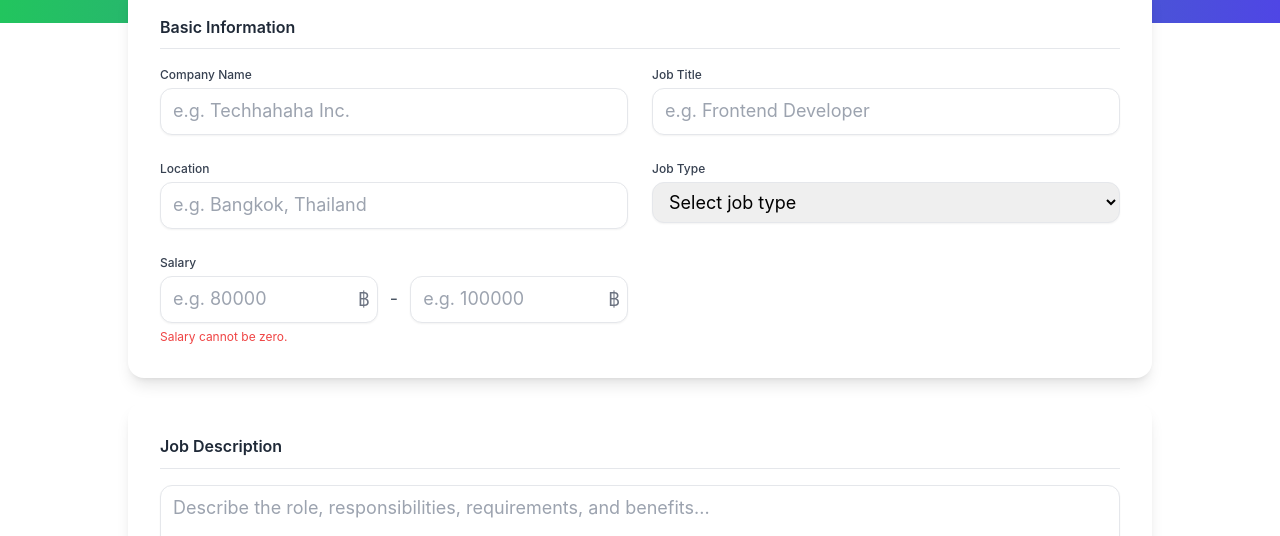
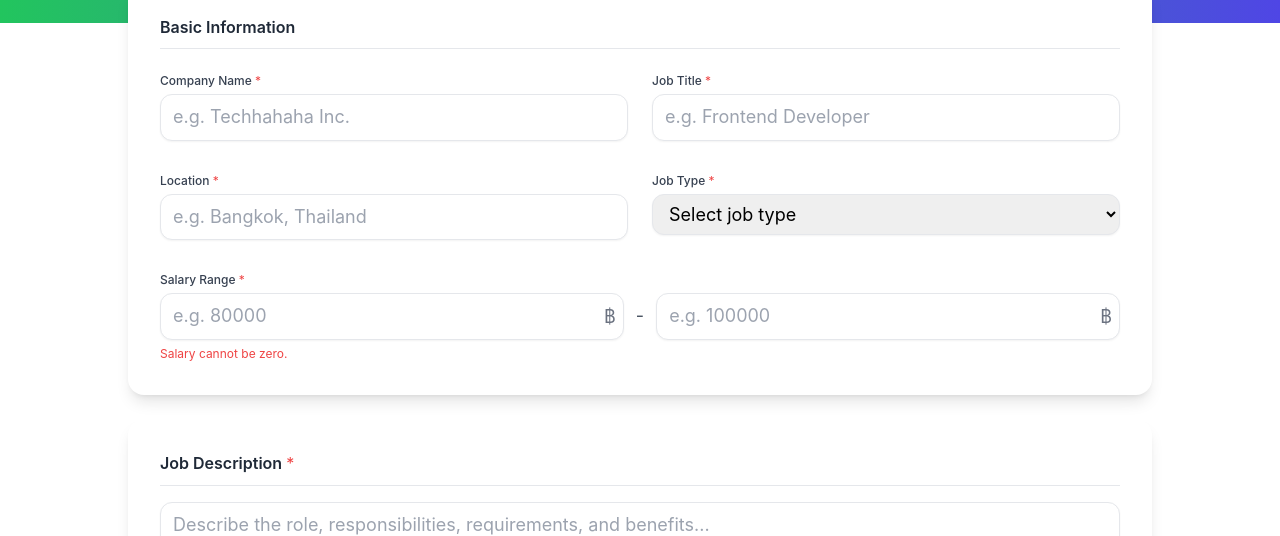
Before and after one commit to KU-jobapp-guys/KU-Seek, a Vue app in the folder frontend/: page /company/job-post-form in a window 1280 px wide. Shown: the part 235-771 px from the top of the page. Built offline with nearby package versions, Linux system fonts and the light colour scheme; no server answers.

Commit message:
fix the job post form (add *)

```diff
--- a/frontend/src/components/jobPostForm/JobPostForm.vue
+++ b/frontend/src/components/jobPostForm/JobPostForm.vue
@@ -1,5 +1,5 @@
 <script setup lang="ts">
-import { ref, computed, onMounted, watch } from 'vue'
+import { ref, computed, onMounted, watch, reactive } from 'vue'
 import type { Job } from '@/types/jobType'
 
 // Import components
@@ -21,7 +21,6 @@ const emit = defineEmits<{
 
 const isEditMode = computed(() => !!props.initialData)
 
-// Form state
 const jobPost = ref({
   company: '',
   role: '',
@@ -35,6 +34,31 @@ const jobPost = ref({
   contacts: [] as { type: string; link: string }[],
 })
 
+// --- NEW: Phone and validation ---
+const errors = reactive({ phone: '' })
+const validatePhone = (phone: string) => /^[0-9]{9,10}$/.test(phone)
+function onPhoneInput(event: Event, index: number) {
+  const input = event.target as HTMLInputElement
+  input.value = input.value.replace(/[^0-9]/g, '')
+  if (input.value.length > 10) {
+    input.value = input.value.slice(0, 10)
+  }
+  jobPost.value.contacts[index].link = input.value
+  validateContacts()
+}
+
+function validateContacts() {
+  errors.phone = ''
+  const phoneContacts = jobPost.value.contacts.filter((c) => c.type === 'Phone')
+  for (const contact of phoneContacts) {
+    if (contact.link && !validatePhone(contact.link)) {
+      errors.phone = 'Phone number must contain 9–10 number digits.'
+      break
+    }
+  }
+}
+// --- END NEW ---
+
 // Initialize form with initialData if provided
 const initializeForm = () => {
   if (props.initialData) {
@@ -46,8 +70,8 @@ const initializeForm = () => {
       jobType: props.initialData.jobType || '',
       skills: props.initialData.skills || [],
       tags: props.initialData.tags || [],
-      salary_min: props.initialData.salary_min.toString() || '',
-      salary_max: props.initialData.salary_max.toString() || '',
+      salary_min: props.initialData.salary_min?.toString() || '',
+      salary_max: props.initialData.salary_max?.toString() || '',
       contacts: props.initialData.contacts || [],
     }
   }
@@ -57,23 +81,25 @@ const isSalaryValid = ref(true)
 
 const isFormValid = computed(() => {
   return (
-    jobPost.value.company.trim() !== '' &&
-    jobPost.value.role.trim() !== '' &&
-    jobPost.value.location.trim() !== '' &&
-    jobPost.value.description.trim() !== '' &&
-    jobPost.value.jobType.trim() !== '' &&
+    jobPost.value.company.trim() &&
+    jobPost.value.role.trim() &&
+    jobPost.value.location.trim() &&
+    jobPost.value.description.trim() &&
+    jobPost.value.jobType.trim() &&
     jobPost.value.skills.length > 0 &&
-    jobPost.value.salary_min.trim() !== '' &&
-    jobPost.value.salary_max.trim() !== '' &&
+    jobPost.value.tags.length > 0 &&
+    jobPost.value.contacts.length > 0 &&
+    jobPost.value.salary_min.trim() &&
+    jobPost.value.salary_max.trim() &&
     Number(jobPost.value.salary_min) > 0 &&
     Number(jobPost.value.salary_max) > 0 &&
-    isSalaryValid.value
+    isSalaryValid.value &&
+    !errors.phone
   )
 })
 
 const handleSubmit = (): void => {
-  const min = Number(jobPost.value.salary_min)
-  const max = Number(jobPost.value.salary_max)
+  validateContacts()
 
   if (!isFormValid.value) {
     alert('Please complete all fields before submitting.')
@@ -105,13 +131,9 @@ onMounted(() => {
   const form = document.querySelector('form')
   if (form) {
     form.addEventListener('keydown', (e) => {
-      // Allow Enter in textareas only
       const target = e.target as HTMLElement
       const isTextarea = target.tagName === 'TEXTAREA'
-
-      if (e.key === 'Enter' && !isTextarea) {
-        e.preventDefault()
-      }
+      if (e.key === 'Enter' && !isTextarea) e.preventDefault()
     })
   }
 })
@@ -119,7 +141,6 @@ onMounted(() => {
 
 <template>
   <div class="min-h-screen pb-10">
-    <!-- Header -->
     <header class="text-center py-14 bg-gradient-to-r from-green-500 to-indigo-600">
       <h1 class="text-4xl md:text-5xl font-bold text-white mb-2">
         {{ isEditMode ? 'Edit Your Job Post' : 'Create Your Job Post' }}
@@ -133,34 +154,45 @@ onMounted(() => {
       </p>
     </header>
 
-    <!-- Form wrapper -->
     <form @submit.prevent="handleSubmit" class="max-w-5xl mx-auto -mt-10 space-y-6">
-      <!-- Basic Information -->
+      <!-- Basic Info -->
       <section class="bg-white shadow-lg rounded-2xl p-8 mx-4 md:mx-0">
         <h2 class="text-xl font-semibold text-gray-800 border-b pb-2 mb-4">Basic Information</h2>
         <div class="grid grid-cols-1 md:grid-cols-2 gap-6">
-          <BaseInput
-            v-model="jobPost.company"
-            label="Company Name"
-            placeholder="e.g. Techhahaha Inc."
-          />
-          <BaseInput
-            v-model="jobPost.role"
-            label="Job Title"
-            placeholder="e.g. Frontend Developer"
-          />
-          <BaseInput
-            v-model="jobPost.location"
-            label="Location"
-            placeholder="e.g. Bangkok, Thailand"
-          />
-          <div class="flex flex-col">
-            <label class="text-sm font-medium text-gray-700 mb-1">Job Type</label>
+          <!-- Company -->
+          <div>
+            <label class="text-sm font-medium text-gray-700">
+              Company Name <span v-if="!jobPost.company" class="text-red-500">*</span>
+            </label>
+            <BaseInput v-model="jobPost.company" placeholder="e.g. Techhahaha Inc." />
+          </div>
+
+          <!-- Role -->
+          <div>
+            <label class="text-sm font-medium text-gray-700">
+              Job Title <span v-if="!jobPost.role" class="text-red-500">*</span>
+            </label>
+            <BaseInput v-model="jobPost.role" placeholder="e.g. Frontend Developer" />
+          </div>
+
+          <!-- Location -->
+          <div>
+            <label class="text-sm font-medium text-gray-700">
+              Location <span v-if="!jobPost.location" class="text-red-500">*</span>
+            </label>
+            <BaseInput v-model="jobPost.location" placeholder="e.g. Bangkok, Thailand" />
+          </div>
+
+          <!-- Job Type -->
+          <div>
+            <label class="text-sm font-medium text-gray-700">
+              Job Type <span v-if="!jobPost.jobType" class="text-red-500">*</span>
+            </label>
             <select
               v-model="jobPost.jobType"
-              class="px-3 py-2 border text-black rounded-xl shadow-sm focus:ring-2 focus:ring-blue-500 focus:border-blue-500 outline-none"
+              class="px-3 py-2 border text-black rounded-xl shadow-sm focus:ring-2 focus:ring-blue-500 focus:border-blue-500 outline-none w-full"
             >
-              <option disabled value="" class="text-gray-400">Select job type</option>
+              <option disabled value="">Select job type</option>
               <option value="Full-time">Full-time</option>
               <option value="Part-time">Part-time</option>
               <option value="Internship">Internship</option>
@@ -168,26 +200,37 @@ onMounted(() => {
             </select>
           </div>
 
-          <SalaryInput
-            v-model:salaryMin="jobPost.salary_min"
-            v-model:salaryMax="jobPost.salary_max"
-            @validity="isSalaryValid = $event"
-          />
+          <!-- Salary (full width) -->
+          <div class="md:col-span-2">
+            <label class="text-sm font-medium text-gray-700">
+              Salary Range
+              <span v-if="!jobPost.salary_min || !jobPost.salary_max" class="text-red-500">*</span>
+            </label>
+            <SalaryInput
+              v-model:salaryMin="jobPost.salary_min"
+              v-model:salaryMax="jobPost.salary_max"
+              @validity="isSalaryValid = $event"
+            />
+          </div>
         </div>
       </section>
 
-      <!-- Job Description -->
+      <!-- Description -->
       <section class="bg-white shadow-lg rounded-2xl p-8 mx-4 md:mx-0">
-        <h2 class="text-xl font-semibold text-gray-800 border-b pb-2 mb-4">Job Description</h2>
+        <h2 class="text-xl font-semibold text-gray-800 border-b pb-2 mb-4">
+          Job Description <span v-if="!jobPost.description" class="text-red-500">*</span>
+        </h2>
         <BaseTextarea
           v-model="jobPost.description"
           placeholder="Describe the role, responsibilities, requirements, and benefits..."
         />
       </section>
 
-      <!-- Work Fields -->
+      <!-- Skills -->
       <section class="bg-white shadow-lg rounded-2xl p-8 mx-4 md:mx-0">
-        <h2 class="text-xl font-semibold text-gray-800 border-b pb-2 mb-4">Required Skills</h2>
+        <h2 class="text-xl font-semibold text-gray-800 border-b pb-2 mb-4">
+          Required Skills <span v-if="!jobPost.skills.length" class="text-red-500">*</span>
+        </h2>
         <SearchableTagInput
           v-model="jobPost.skills"
           :suggestions="[
@@ -213,7 +256,26 @@ onMounted(() => {
 
       <!-- Contacts -->
       <section class="bg-white shadow-lg rounded-2xl p-8 mx-4 md:mx-0">
-        <h2 class="text-xl font-semibold text-gray-800 border-b pb-2 mb-4">Contacts</h2>
+        <h2 class="text-xl font-semibold text-gray-800 border-b pb-2 mb-4">
+          Contacts <span v-if="!jobPost.contacts.length" class="text-red-500">*</span>
+        </h2>
+
+        <div v-for="(contact, index) in jobPost.contacts" :key="index" class="mb-4">
+          <div v-if="contact.type === 'Phone'">
+            <label class="text-sm font-medium text-gray-700">
+              Phone <span v-if="!contact.link" class="text-red-500">*</span>
+            </label>
+            <input
+              type="tel"
+              inputmode="numeric"
+              class="w-full border border-gray-300 rounded-lg p-3 focus:ring focus:ring-blue-200"
+              :value="contact.link"
+              @input="onPhoneInput($event, index)"
+            />
+            <p v-if="errors.phone" class="text-red-500 text-sm mt-1">{{ errors.phone }}</p>
+          </div>
+        </div>
+
         <ContactField v-model="jobPost.contacts" />
       </section>
 
--- a/frontend/src/components/jobPostForm/inputs/SalaryInput.vue
+++ b/frontend/src/components/jobPostForm/inputs/SalaryInput.vue
@@ -67,7 +67,6 @@ const handleInput = (event: Event, field: 'min' | 'max') => {
 
 <template>
   <div class="flex flex-col space-y-1">
-    <label class="text-sm font-medium text-gray-700">Salary</label>
     <div class="flex items-center gap-3">
       <!-- Min -->
       <div class="relative flex-1">
```
